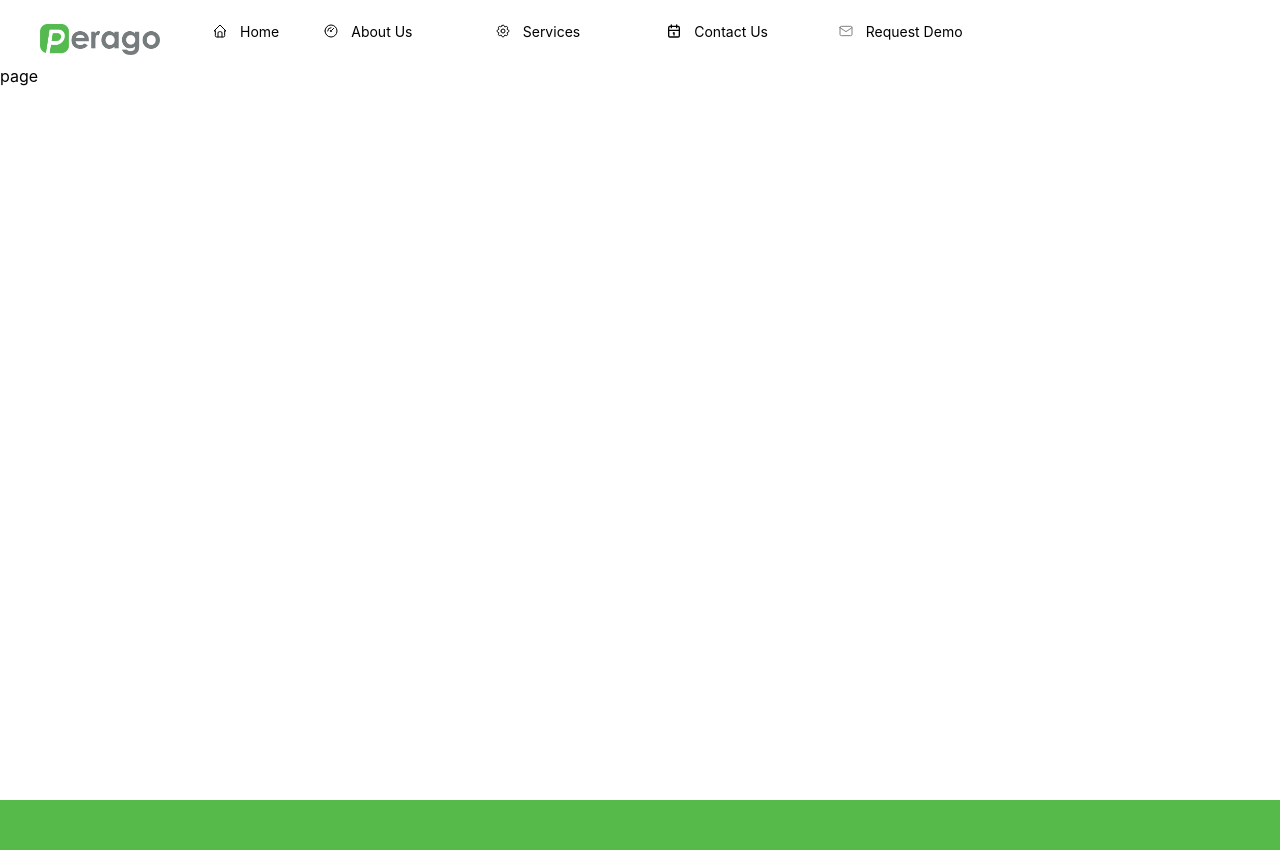
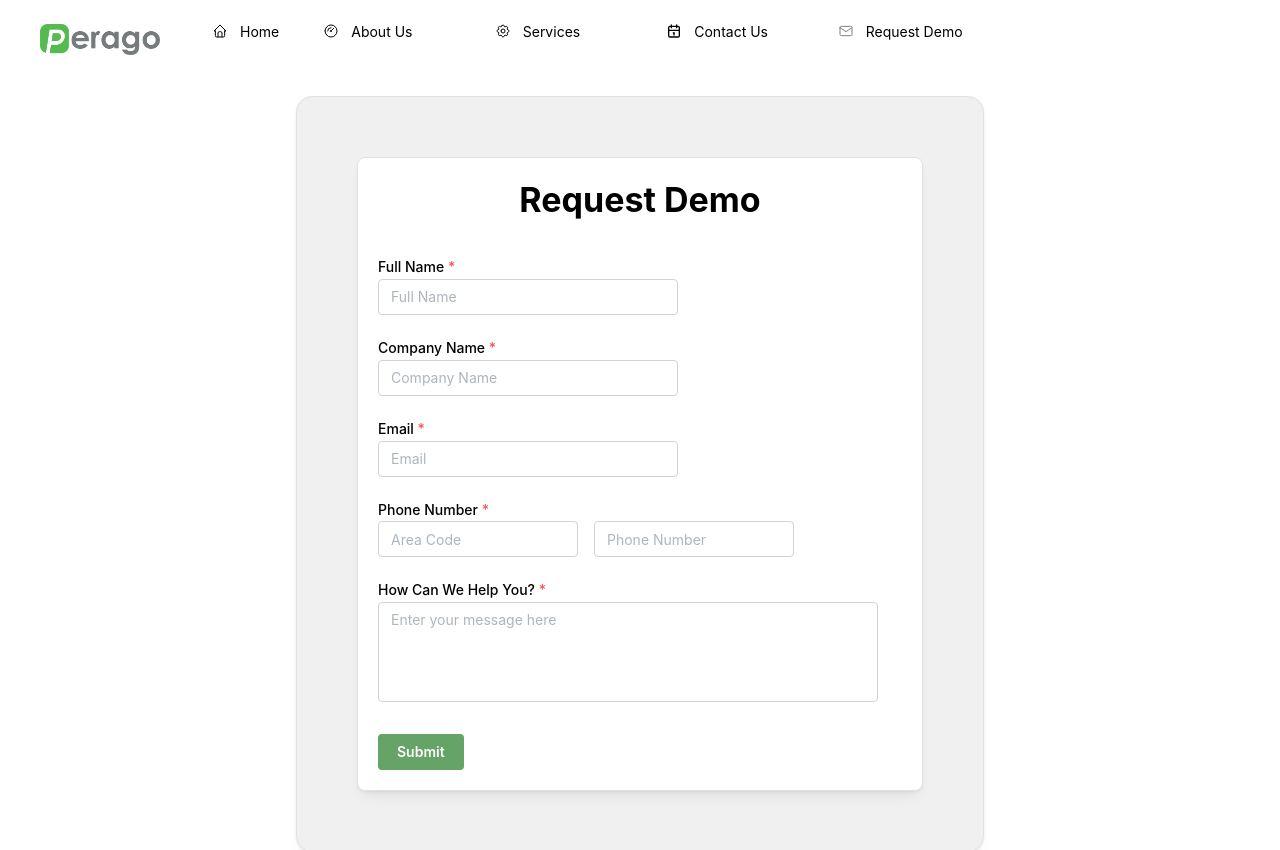
Before and after one commit to lensbelete/perago-systems, a Next.js app: page /requestDemo in a window 1280 px wide. Shown: the top 850 px of the page. Built offline with nearby package versions, Linux system fonts and the light colour scheme.

Commit message:
added requestdemo

```diff
--- a/package.json
+++ b/package.json
@@ -7,11 +7,11 @@
     "build": "next build",
     "start": "next start",
     "lint": "next lint"
-
   },
   "dependencies": {
     "@mantine/carousel": "^7.10.0",
     "@mantine/core": "^7.10.0",
+    "@mantine/form": "^7.10.0",
     "@mantine/hooks": "^7.10.0",
     "@tabler/icons-react": "^3.5.0",
     "embla-carousel-autoplay": "^8.1.3",
--- a/src/app/requestDemo/page.tsx
+++ b/src/app/requestDemo/page.tsx
@@ -1,9 +1,299 @@
-import React from 'react'
+"use client";
+import React from "react";
+import { useForm } from "@mantine/form";
+import {
+  TextInput,
+  Container,
+  Title,
+  Group,
+  Button,
+  Text,
+  Box,
+  Popover,
+  Textarea,
+  Card,
+} from "@mantine/core";
+import { IconAlertCircle } from "@tabler/icons-react";
 
-const page = () => {
+const RequestDemo = () => {
+  const form = useForm({
+    initialValues: {
+      fullName: "",
+      companyName: "",
+      email: "",
+      areaCode: "",
+      phoneNumber: "",
+      helpMessage: "",
+    },
+
+    validate: {
+      fullName: (value) =>
+        value.length === 0 ? "This field is required" : null,
+      companyName: (value) =>
+        value.length === 0 ? "This field is required" : null,
+      email: (value) => (/^\S+@\S+$/.test(value) ? null : "Invalid email"),
+      areaCode: (value) =>
+        value.length === 0 ? "This field is required" : null,
+      phoneNumber: (value) =>
+        value.length === 0 ? "This field is required" : null,
+      helpMessage: (value) =>
+        value.length === 0 ? "This field is required" : null,
+    },
+  });
+
   return (
-    <div>page</div>
-  )
-}
+    <div
+      style={{
+        color: "black",
+        backgroundColor: "white",
+        minHeight: "100vh",
+      }}
+    >
+      <Container size="sm" py="xl">
+        <Card
+          shadow="sm"
+          padding="lg"
+          radius="lg"
+          withBorder
+          style={{ backgroundColor: "#f0f0f0", padding: "60px" }}
+        >
+          <Card shadow="sm" padding="lg" radius="md" withBorder>
+            <Title align="center" mb="xl">
+              Request Demo
+            </Title>
+            <form onSubmit={form.onSubmit((values) => console.log(values))}>
+              <Group direction="column">
+                <Popover
+                  opened={!!form.errors.fullName}
+                  position="bottom"
+                  withArrow
+                  trapFocus={false}
+                  transition="pop-top-left"
+                  width="target"
+                  styles={{ popover: { backgroundColor: "red" } }}
+                >
+                  <Popover.Target>
+                    <TextInput
+                      withAsterisk
+                      label="Full Name"
+                      placeholder="Full Name"
+                      {...form.getInputProps("fullName")}
+                      styles={{
+                        input: {
+                          backgroundColor: form.errors.fullName
+                            ? "#ffe4e4"
+                            : "transparent",
+                          width: "300px",
+                        },
+                      }}
+                    />
+                  </Popover.Target>
+                  <Popover.Dropdown>
+                    <Text color="white" size="sm">
+                      <IconAlertCircle
+                        size={16}
+                        stroke={1.5}
+                        style={{ verticalAlign: "middle" }}
+                      />{" "}
+                      {form.errors.fullName}
+                    </Text>
+                  </Popover.Dropdown>
+                </Popover>
+              </Group>
 
-export default page
+              <Group direction="column" mt="lg">
+                <Popover
+                  opened={!!form.errors.companyName}
+                  position="bottom"
+                  withArrow
+                  trapFocus={false}
+                  transition="pop-top-left"
+                  width="target"
+                  styles={{ popover: { backgroundColor: "red" } }}
+                >
+                  <Popover.Target>
+                    <TextInput
+                      withAsterisk
+                      label="Company Name"
+                      placeholder="Company Name"
+                      {...form.getInputProps("companyName")}
+                      styles={{
+                        input: {
+                          backgroundColor: form.errors.companyName
+                            ? "#ffffe0"
+                            : "transparent",
+                          width: "300px",
+                        },
+                      }}
+                    />
+                  </Popover.Target>
+                  <Popover.Dropdown>
+                    <Text color="white" size="sm">
+                      <IconAlertCircle
+                        size={16}
+                        stroke={1.5}
+                        style={{ verticalAlign: "middle" }}
+                      />{" "}
+                      {form.errors.companyName}
+                    </Text>
+                  </Popover.Dropdown>
+                </Popover>
+              </Group>
+
+              <Group direction="column" mt="lg">
+                <Popover
+                  opened={!!form.errors.email}
+                  position="bottom"
+                  withArrow
+                  trapFocus={false}
+                  transition="pop-top-left"
+                  width="target"
+                  styles={{ popover: { backgroundColor: "red" } }}
+                >
+                  <Popover.Target>
+                    <TextInput
+                      withAsterisk
+                      label="Email"
+                      placeholder="Email"
+                      {...form.getInputProps("email")}
+                      styles={{
+                        input: {
+                          backgroundColor: form.errors.email
+                            ? "#ffffe0"
+                            : "transparent",
+                          width: "300px",
+                        },
+                      }}
+                    />
+                  </Popover.Target>
+                  <Popover.Dropdown>
+                    <Text color="white" size="sm">
+                      <IconAlertCircle
+                        size={16}
+                        stroke={1.5}
+                        style={{ verticalAlign: "middle" }}
+                      />{" "}
+                      {form.errors.email}
+                    </Text>
+                  </Popover.Dropdown>
+                </Popover>
+              </Group>
+
+              <Group direction="row" mt="lg" style={{ alignItems: "flex-end" }}>
+                <Popover
+                  opened={!!form.errors.areaCode}
+                  position="bottom"
+                  withArrow
+                  trapFocus={false}
+                  transition="pop-top-left"
+                  width="target"
+                  styles={{ popover: { backgroundColor: "red" } }}
+                >
+                  <Popover.Target>
+                    <TextInput
+                      withAsterisk
+                      label="Phone Number"
+                      placeholder="Area Code"
+                      {...form.getInputProps("areaCode")}
+                      styles={{
+                        input: {
+                          backgroundColor: form.errors.areaCode
+                            ? "#ffe4e4"
+                            : "transparent",
+                          width: "200px",
+                        },
+                      }}
+                    />
+                  </Popover.Target>
+                  <Popover.Dropdown>
+                    <Text color="white" size="sm">
+                      <IconAlertCircle
+                        size={16}
+                        stroke={1.5}
+                        style={{ verticalAlign: "middle" }}
+                      />{" "}
+                      {form.errors.areaCode}
+                    </Text>
+                  </Popover.Dropdown>
+                </Popover>
+
+                <TextInput
+                  withAsterisk
+                  label=""
+                  placeholder="Phone Number"
+                  {...form.getInputProps("phoneNumber")}
+                  styles={{
+                    input: {
+                      backgroundColor: form.errors.phoneNumber
+                        ? "#ffe4e4"
+                        : "transparent",
+                      width: "200px",
+                    },
+                  }}
+                />
+              </Group>
+
+              <Group direction="column" mt="lg">
+                <Popover
+                  opened={!!form.errors.helpMessage}
+                  position="bottom"
+                  withArrow
+                  trapFocus={false}
+                  transition="pop-top-left"
+                  width="target"
+                  styles={{ popover: { backgroundColor: "red" } }}
+                >
+                  <Popover.Target>
+                    <Textarea
+                      withAsterisk
+                      label="How Can We Help You?"
+                      placeholder="Enter your message here"
+                      {...form.getInputProps("helpMessage")}
+                      styles={{
+                        input: {
+                          backgroundColor: form.errors.helpMessage
+                            ? "#ffe4e4"
+                            : "transparent",
+                          width: "500px",
+                          height: "100px",
+                        },
+                      }}
+                    />
+                  </Popover.Target>
+                  <Popover.Dropdown>
+                    <Text color="white" size="sm">
+                      <IconAlertCircle
+                        size={16}
+                        stroke={1.5}
+                        style={{ verticalAlign: "middle" }}
+                      />{" "}
+                      {form.errors.helpMessage}
+                    </Text>
+                  </Popover.Dropdown>
+                </Popover>
+              </Group>
+              <Box mt="xl">
+                <Button
+                  type="submit"
+                  styles={{
+                    root: {
+                      backgroundColor: "#66a366",
+                      color: "white",
+                      "&:hover": {
+                        backgroundColor: "#76c776",
+                      },
+                    },
+                  }}
+                >
+                  Submit
+                </Button>
+              </Box>
+            </form>
+          </Card>
+        </Card>
+      </Container>
+    </div>
+  );
+};
+
+export default RequestDemo;
```
Also changed, not shown: 1 other file (tests, documents, lock files or other folders).
